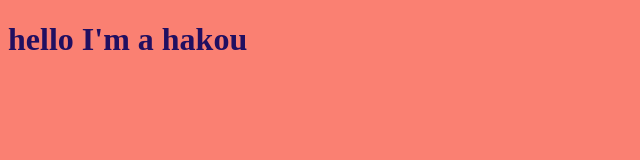
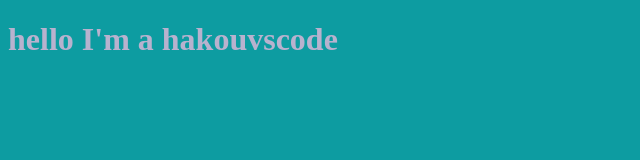
Before and after one commit to hakoumohamed/myProject, a plain HTML site: page index.htm in a window 1280 px wide. Shown: the whole page, without its empty margins (0-640 px from the left). Drawn offline with Linux system fonts and the light colour scheme.

Commit message:
changing style for the title

```diff
--- a/index.htm
+++ b/index.htm
@@ -8,7 +8,7 @@
     <title>Document</title>
 </head>
 <body>
-    <h1>hello I'm a hakou
+    <h1>hello I'm a hakouvscode
 
     </h1>
 
--- a/style.css
+++ b/style.css
@@ -1,6 +1,6 @@
 h1{
-    color: rgb(33, 15, 97);
+    color: rgb(184, 178, 206);
 }
 body{
-    background: salmon;
+    background: rgb(13, 156, 161);
 }
```
